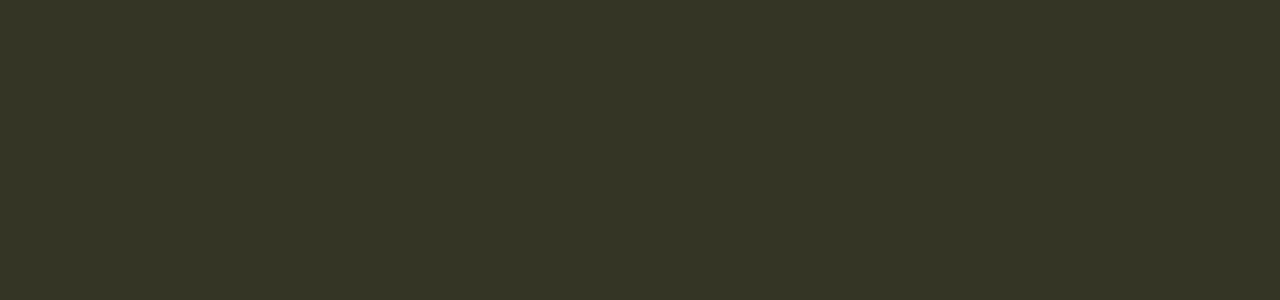
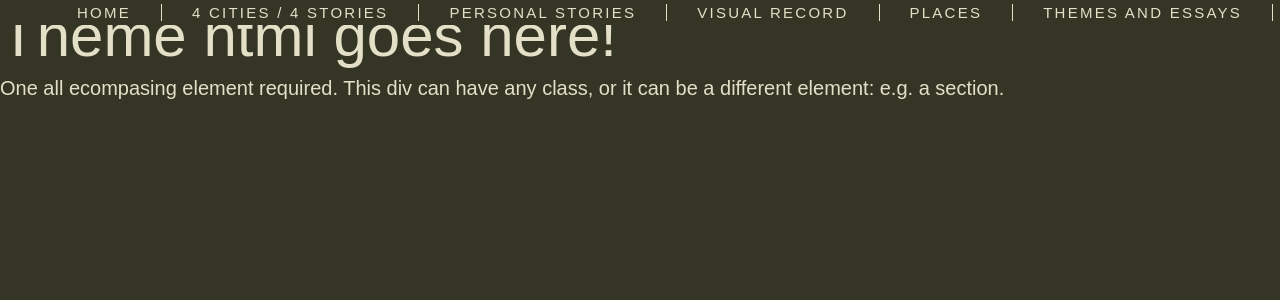
Before and after one commit to DigitalGizmo/pur-app-r, a React (Create React App) app: page /themes/theme in a window 1280 px wide. Before the commit this address had no page. Shown: the top 300 px of the page. Built offline with nearby package versions, Linux system fonts and the light colour scheme; a web font is replaced by a local one.

Commit message:
add stubs for theme and theme menu

```diff
--- a/src/components/common/MainNav.js
+++ b/src/components/common/MainNav.js
@@ -21,6 +21,9 @@ const MainNav = (props) => {
         <li className={ props.selected === 'places' ? 'selected' : ''}>
           <Link to="/places">Places</Link>
         </li>
+        <li className={ props.selected === 'themes' ? 'selected' : ''}>
+          <Link to="/themes">Themes and Essays</Link>
+        </li>
       </ul>
     </nav>
 );
--- /dev/null
+++ b/src/components/themes/Theme.css
@@ -0,0 +1,5 @@
+/* Fun css goes here!
+Open question whether this serves both the
+menu and the theme itself, or whether
+we make a separate one for the menu.
+*/
--- /dev/null
+++ b/src/components/themes/Theme.js
@@ -0,0 +1,17 @@
+import React from 'react';
+import './Theme.css';
+
+const Theme = () => {
+
+  return (
+    <div>
+      <h1>Theme html goes here!</h1>
+      <p>One all ecompasing element required. This div can have any
+        class, or it can be a different element: e.g. a section.
+      </p>
+    </div>
+  );
+
+}
+
+export default Theme;
--- /dev/null
+++ b/src/components/themes/ThemeMenu.js
@@ -0,0 +1,15 @@
+import React from 'react';
+import { Link } from 'react-router-dom';
+
+const ThemeMenu = () => {
+  return (
+    <div className="menu-page">
+      <h2>Themes and Essays</h2>
+      <ul>
+        <li><Link to="/themes/theme">Theme 1</Link></li>
+      </ul>
+    </div>
+  )
+}
+
+export default ThemeMenu;
--- a/src/index.js
+++ b/src/index.js
@@ -4,6 +4,7 @@ import { render } from 'react-dom';
 import { BrowserRouter, Routes, Route } from 'react-router-dom';
 import './index.css';
 import App from './components/App';
+import Home from './components/Home';
 import CitiesMenu from './components/cities/CitiesMenu';
 import PeopleMenu from './components/people/PeopleMenu';
 import PersonalStory from './components/people/PersonalStory';
@@ -13,7 +14,8 @@ import PlacesMenu from './components/places/PlacesMenu';
 import Newburgh from './components/places/Newburgh';
 // import Visuals from './components/archive/Visuals';
 import GqlShell from './components/archive/GqlShell';
-import Home from './components/Home';
+import ThemeMenu from './components/themes/ThemeMenu';
+import Theme from './components/themes/Theme';
 // import reportWebVitals from './reportWebVitals';
 
 import {
@@ -47,6 +49,8 @@ render(
           <Route path="/archive/visuals" element={<GqlShell />} />
           <Route path="/places" element={<PlacesMenu />} />
           <Route path="/places/newburgh" element={<Newburgh />} />
+          <Route path="/themes" element={<ThemeMenu />} />
+            <Route path="/themes/theme" element={<Theme />} />
         </Route>
       </Routes>
     </BrowserRouter>
```
